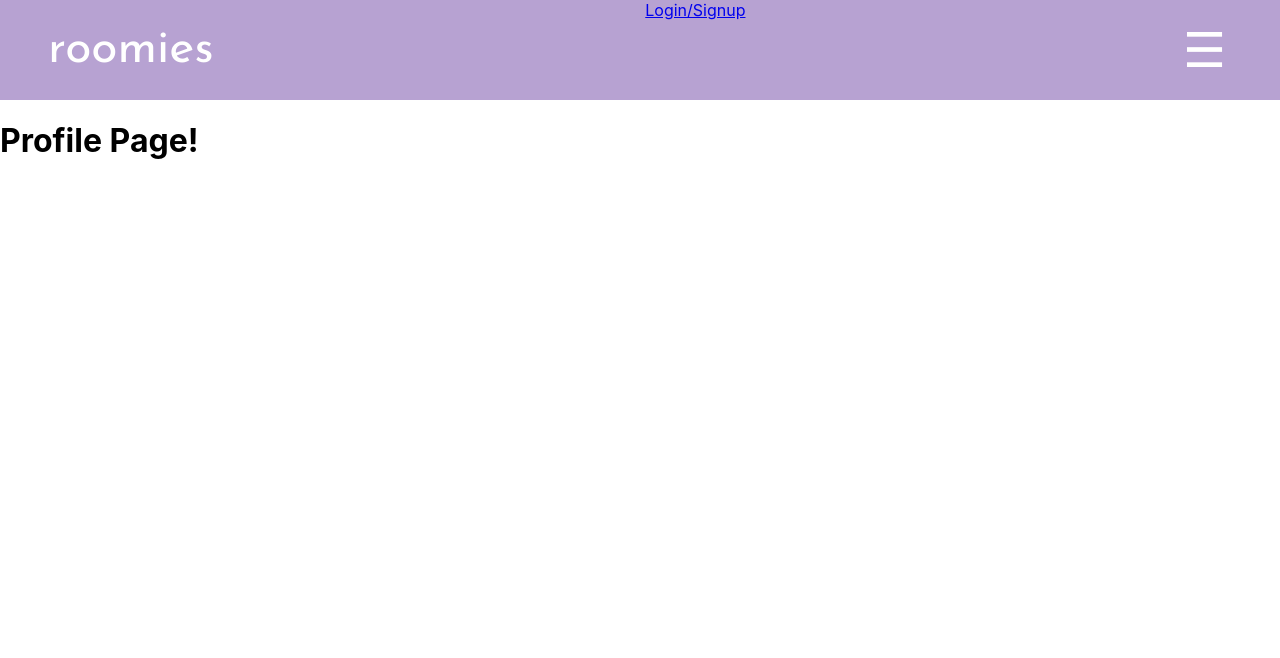
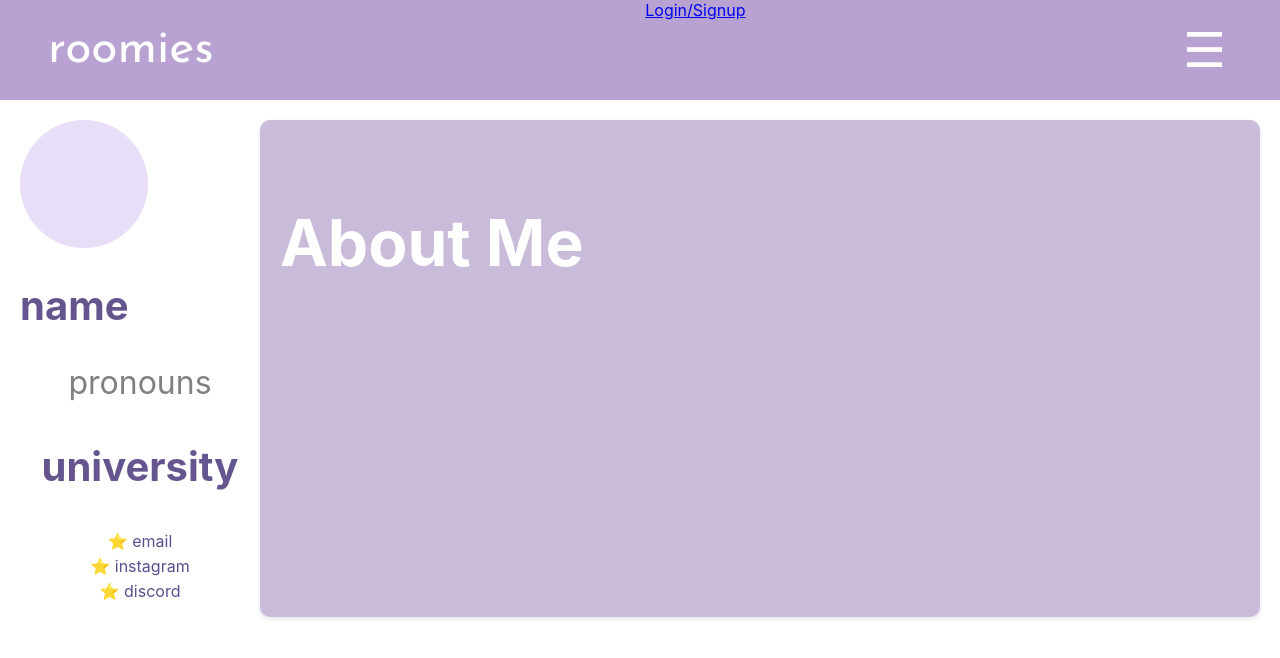
Before and after one commit to Chemplo/HackCanada, a React (Create React App) app in the folder roomies/: page /profile in a window 1280 px wide. Shown: the top 658 px of the page. Built offline with nearby package versions, Linux system fonts and the light colour scheme.

Commit message:
profile (not done)

```diff
--- /dev/null
+++ b/roomies/src/pages/Profile.css
@@ -0,0 +1,59 @@
+.about-me-page {
+    display: flex;
+    margin: 20px;
+}
+
+.sidebar {
+    width: 20%;
+    text-align: center;
+}
+
+.profile-pic {
+    max-width: 128px;
+	min-height: 128px;
+    background-color: #E8DEF8;
+    border-radius: 50%;
+}
+
+.sidebar h2 {
+    font-size: 40px;
+    color: #65558F;
+	text-align: left;
+}
+
+.sidebar p {
+    color: gray;
+	font-size: 32px;
+}
+
+.sidebar h3 {
+    font-size: 40px;
+    color: #65558F;
+    font-weight: bold;
+}
+
+.social-links {
+    list-style: none;
+    padding: 0;
+}
+
+.social-links li {
+    color: #5D4E8F;
+    margin: 5px 0;
+}
+
+.about-me-box {
+    width: 80%; /* Adjust width */
+    background-color: #C9BBDA;
+    padding: 20px;
+    border-radius: 10px; /* Rounded corners */
+    font-weight: bold;
+    font-size: 20px;
+    color: white; /* Light text */
+    box-shadow: 0px 2px 5px rgba(0, 0, 0, 0.1); /* Soft shadow */
+}
+
+.about-me {
+	font-size: 64px;
+    color: #ffffff;
+}
--- a/roomies/src/pages/Profile.js
+++ b/roomies/src/pages/Profile.js
@@ -1,9 +1,26 @@
-
+import './Profile.css';
 
 function Profile() {
-    return (<div>
-        <h1>Profile Page!</h1>
-    </div>);
+    return (
+    <>
+    <div className="about-me-page">
+        <div className="sidebar">
+            <div className="profile-pic"></div>
+            <h2>name</h2>
+            <p>pronouns</p>
+            <h3>university</h3>
+
+            <ul class="social-links">
+                <li>⭐ email</li>
+                <li>⭐ instagram</li>
+                <li>⭐ discord</li>
+            </ul>
+        </div>
+        <div className="about-me-box">
+            <p className="about-me">About Me</p>
+        </div>
+    </div>
+    </>);
 }
 
 export default Profile;
```
